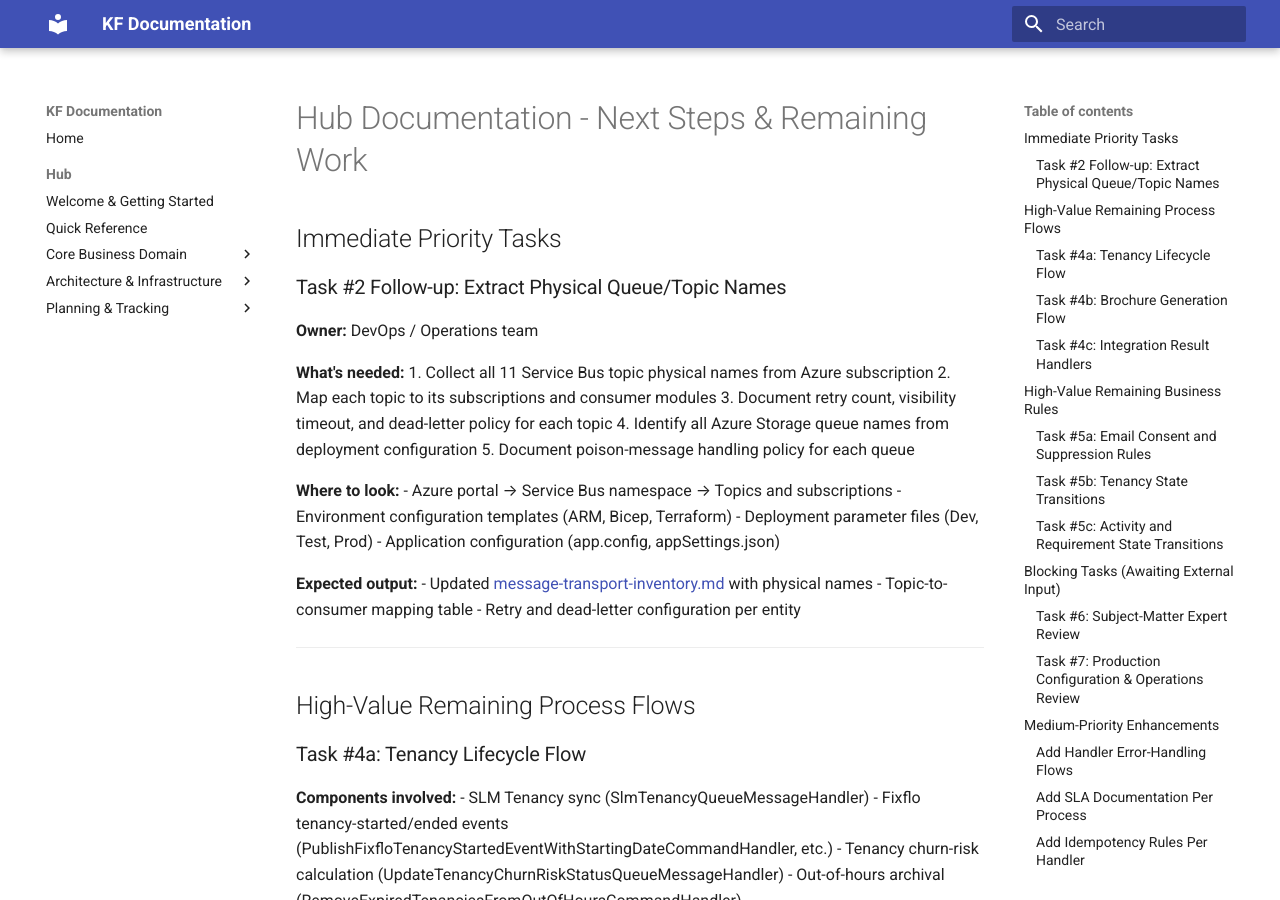
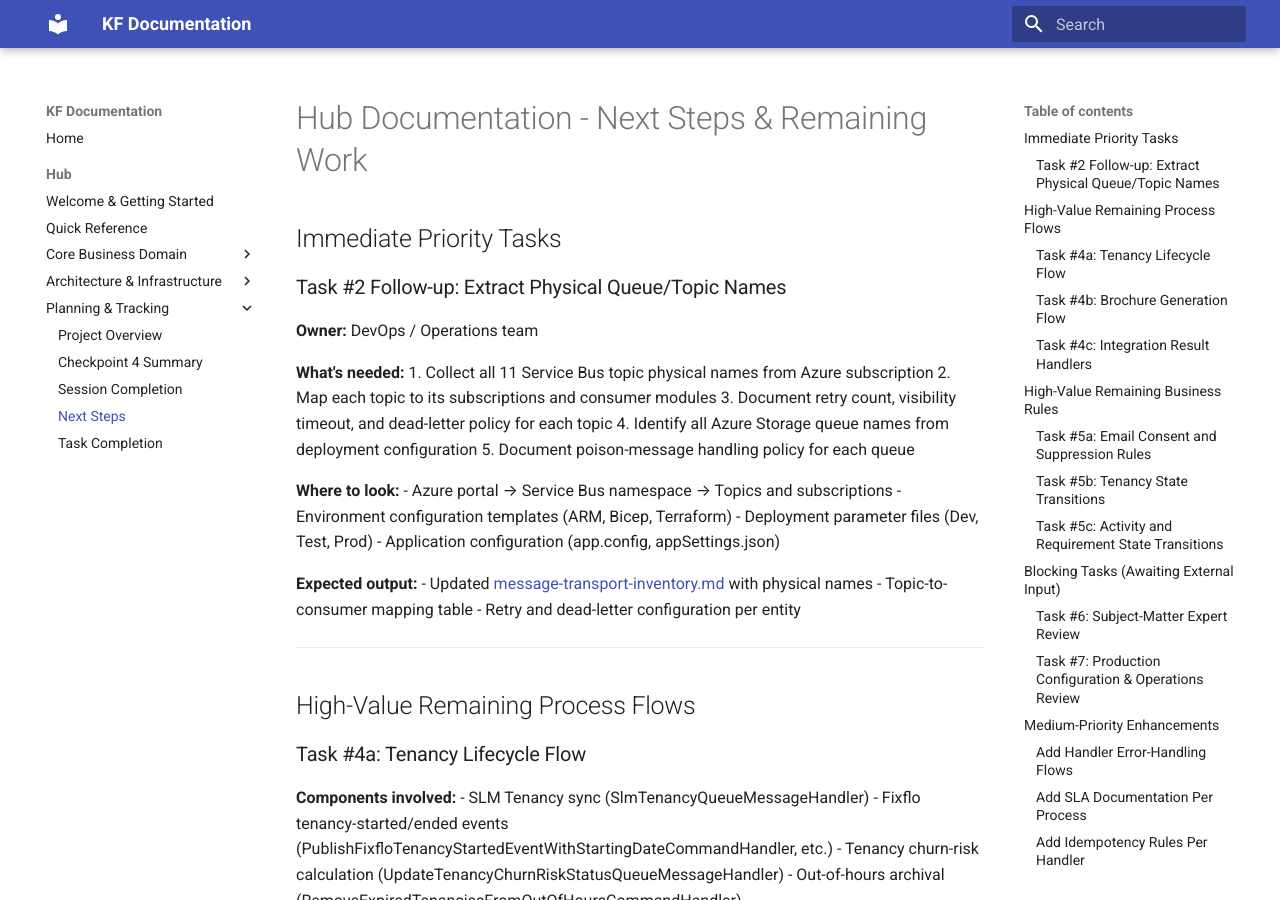
Before and after one commit to newportg/KF-Documentation, an MkDocs documentation site: the page built from Vault/projects/Hub/Planning & Tracking/NEXT-STEPS.md, in a window 1280 px wide and 900 px high. Built offline with MkDocs 1.6.1 and Material for MkDocs 9.7.7, drawn with Linux system fonts in a browser that asks for light colours; part of the change alters nothing that is shown.

Commit message:
fix: Correct navigation paths in mkdocs.yml for Core Business Domain and Planning & Tracking sections

```diff
--- a/mkdocs.yml
+++ b/mkdocs.yml
@@ -36,18 +36,18 @@ nav:
       - Welcome & Getting Started: projects/Hub/00-WELCOME.md
       - Quick Reference: projects/Hub/QUICK-REFERENCE.md
       - Core Business Domain:
-          - Overview: projects/Hub/CORE-DOMAIN.md
-          - API Workflows: projects/Hub/API-WORKFLOWS.md
-          - State Machines & Validators: projects/Hub/STATE-MACHINES-VALIDATORS.md
+          - Overview: projects/Hub/Core Business Domain/CORE-DOMAIN.md
+          - API Workflows: projects/Hub/Core Business Domain/API-WORKFLOWS.md
+          - State Machines & Validators: projects/Hub/Core Business Domain/STATE-MACHINES-VALIDATORS.md
       - Architecture & Infrastructure:
-          - Architecture blueprint: projects/Hub/architecture-blueprint.md
-          - Source inventory: projects/Hub/source-inventory.md
-          - Message and transport inventory: projects/Hub/message-transport-inventory.md
-          - Process flows: projects/Hub/process-flows.md
-          - Business rules: projects/Hub/business-rules.md
+          - Architecture blueprint: projects/Hub/Architecture & Infrastructure/architecture-blueprint.md
+          - Source inventory: projects/Hub/Architecture & Infrastructure/source-inventory.md
+          - Message and transport inventory: projects/Hub/Architecture & Infrastructure/message-transport-inventory.md
+          - Process flows: projects/Hub/Architecture & Infrastructure/process-flows.md
+          - Business rules: projects/Hub/Architecture & Infrastructure/business-rules.md
       - Planning & Tracking:
-          - Project Overview: projects/Hub/README.md
-          - Checkpoint 4 Summary: projects/Hub/CHECKPOINT-4-SUMMARY.md
-          - Session Completion: projects/Hub/SESSION-COMPLETION-SUMMARY.md
-          - Next Steps: projects/Hub/NEXT-STEPS.md
-          - Task Completion: projects/Hub/TASK-COMPLETION-SUMMARY.md
+          - Project Overview: projects/Hub/Planning & Tracking/README.md
+          - Checkpoint 4 Summary: projects/Hub/Planning & Tracking/CHECKPOINT-4-SUMMARY.md
+          - Session Completion: projects/Hub/Planning & Tracking/SESSION-COMPLETION-SUMMARY.md
+          - Next Steps: projects/Hub/Planning & Tracking/NEXT-STEPS.md
+          - Task Completion: projects/Hub/Planning & Tracking/TASK-COMPLETION-SUMMARY.md
```
